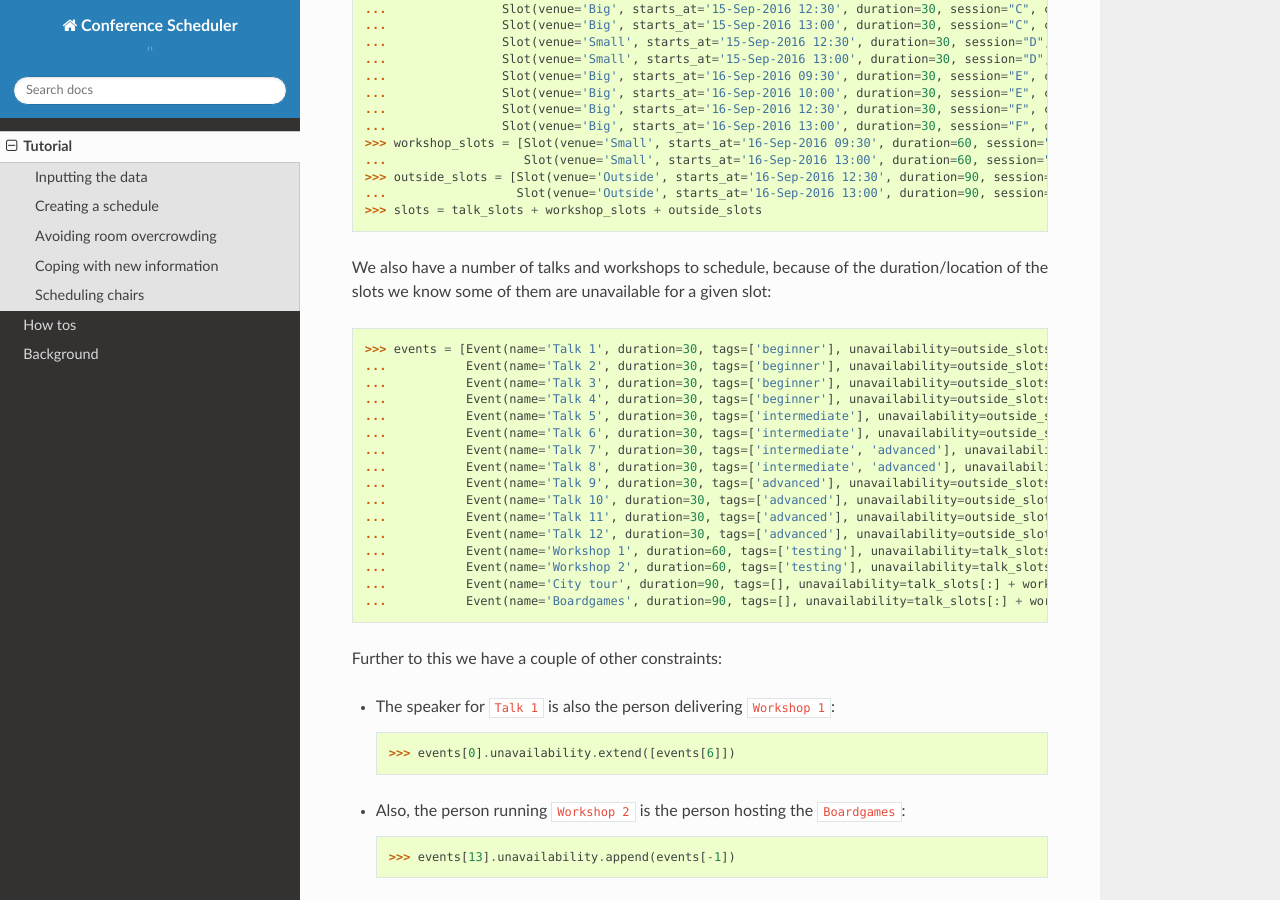
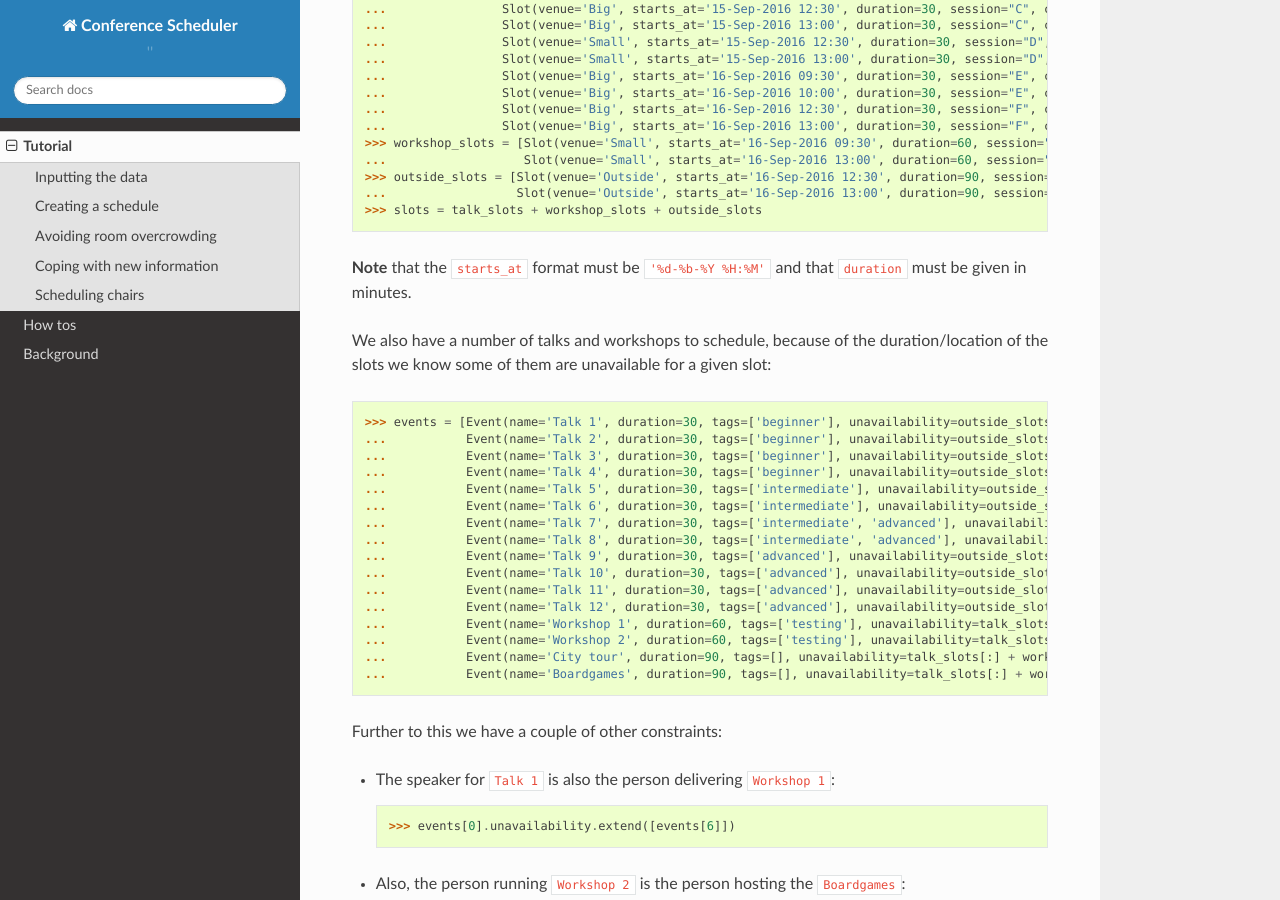
Before and after one commit to PyconUK/ConferenceScheduler, a Sphinx documentation site: the page built from docs/tutorial/index.rst, in a window 1280 px wide and 900 px high, scrolled down 691 px. Built offline with Sphinx 7.4.7 and the Read the Docs theme 2.0.0, drawn with Linux system fonts in a browser that asks for light colours.

Commit message:
Add note about date time format.

```diff
--- a/docs/tutorial/index.rst
+++ b/docs/tutorial/index.rst
@@ -39,6 +39,8 @@ Let us create these time slots using the :code:`conference_scheduler`::
     ...                  Slot(venue='Outside', starts_at='16-Sep-2016 13:00', duration=90, session="J", capacity=1000)]
     >>> slots = talk_slots + workshop_slots + outside_slots
 
+**Note** that the :code:`starts_at` format must be :code:`'%d-%b-%Y %H:%M'` and that
+:code:`duration` must be given in minutes.
 
 We also have a number of talks and workshops to schedule, because of the
 duration/location of the slots we know some of them are unavailable for a given slot::
```
